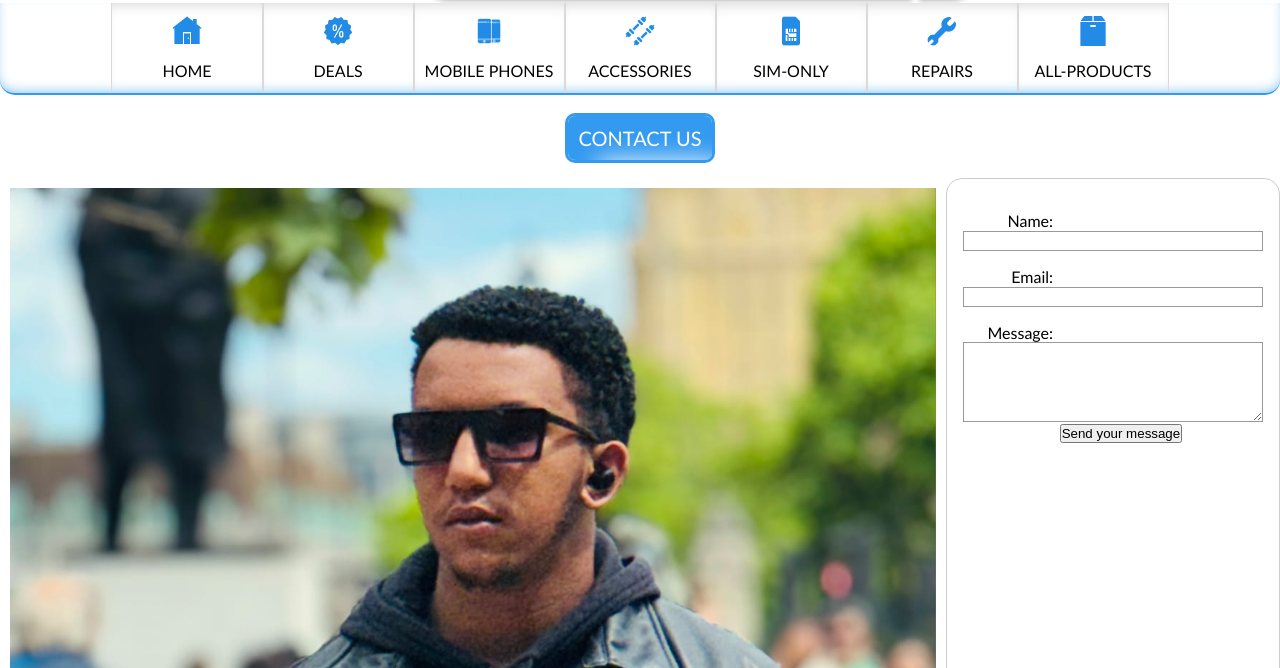
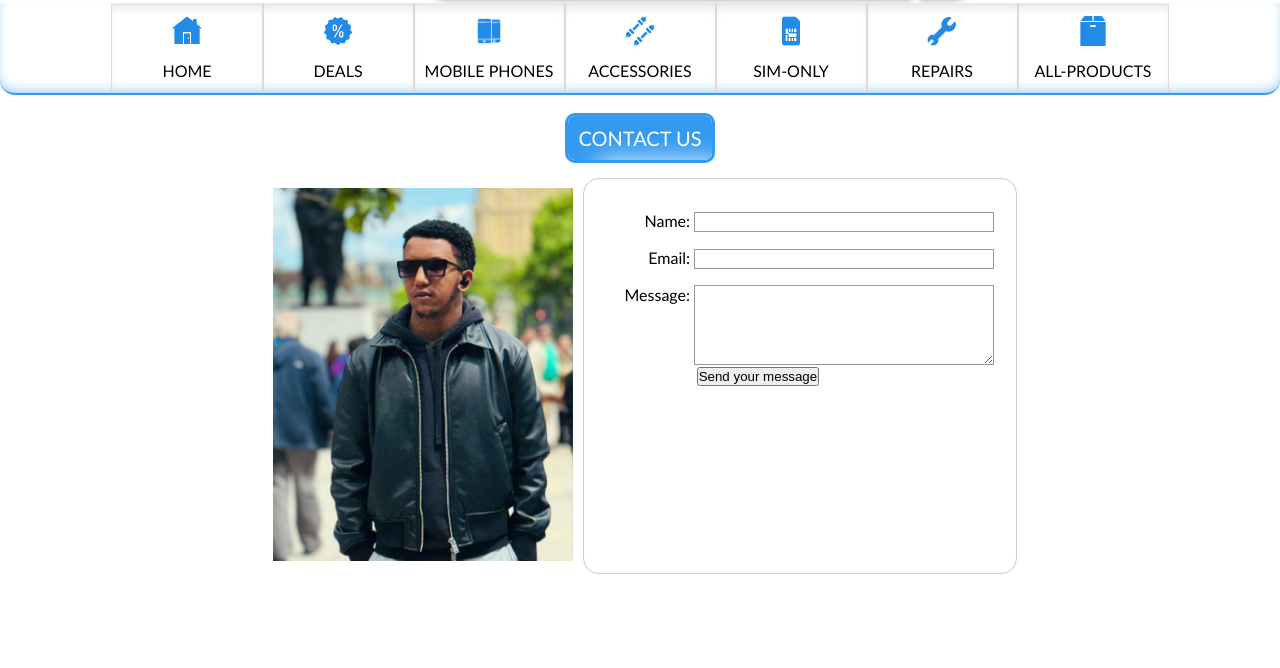
Before and after one commit to nahommesfin77/nahommesfin77.github.io, a plain HTML site: page Contact Us.html in a window 1280 px wide. Shown: the part 132-800 px from the top of the page. Drawn offline with Linux system fonts and the light colour scheme; a web font is replaced by a local one.

Commit message:
changed picture size

```diff
--- a/Contact Us.html
+++ b/Contact Us.html
@@ -76,7 +76,7 @@
 <div class = "address">
 <div class = "map">
     <!--<iframe src="https://www.google.com/maps/embed?pb=!1m18!1m12!1m3!1d4859.762603228711!2d-1.9032446996915084!3d52.48128483820392!2m3!1f0!2f0!3f0!3m2!1i1024!2i768!4f13.1!3m3!1m2!1s0x4870bc8dea5a590b%3A0xf5a8185ddef9e97c!2sCity%20Centre%2C%20Birmingham!5e0!3m2!1sen!2suk!4v1709123547785!5m2!1sen!2suk" width="600" height="450" style="border:0;" allowfullscreen="" loading="lazy" referrerpolicy="no-referrer-when-downgrade"></iframe>-->
-    <img style="width: 100%;" src="New folder/dagi.jpg">
+    <img style="width: 300px;" src="New folder/dagi.jpg">
 </div>
 <form action="/my-handling-form-page" method="post">
     <div class="form-div">
```
